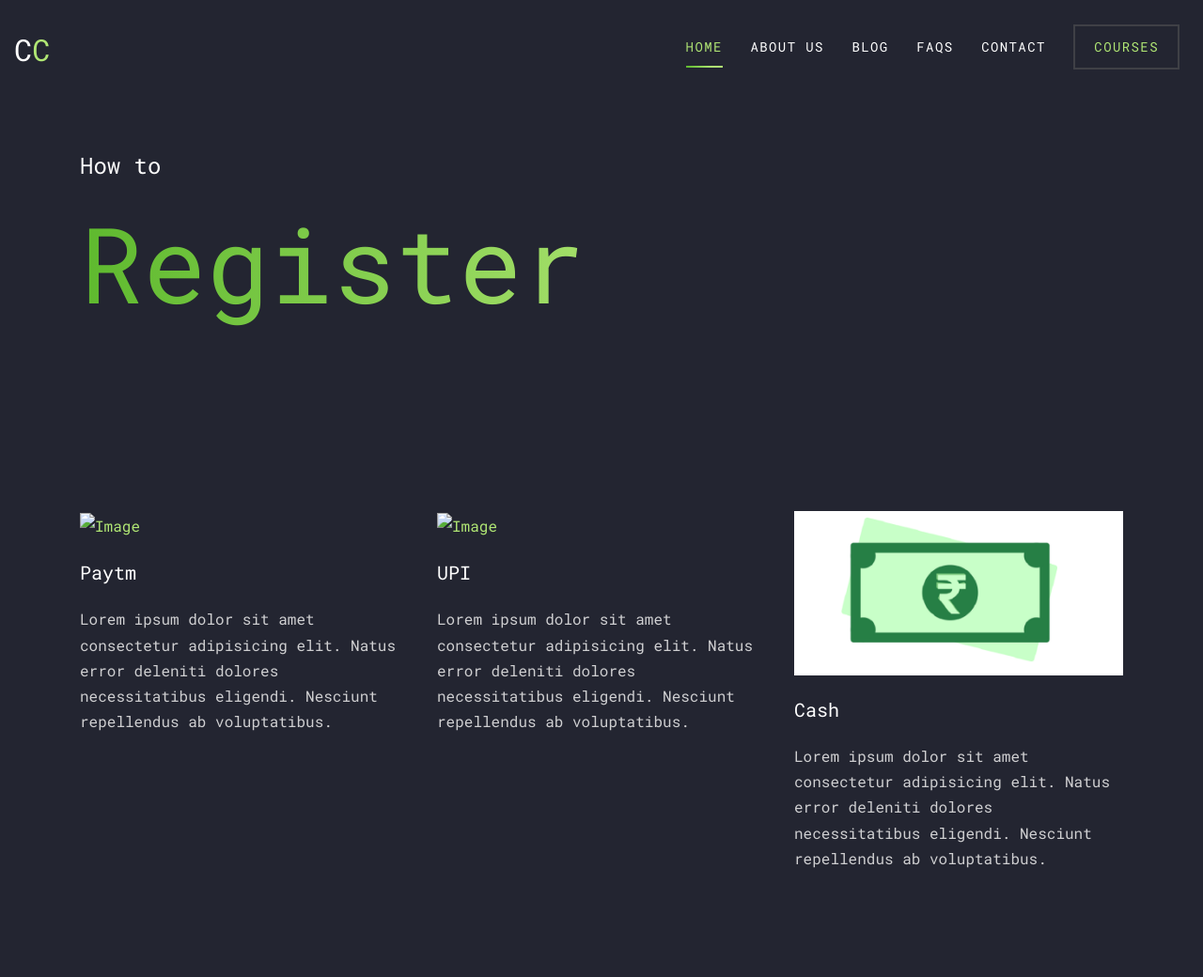
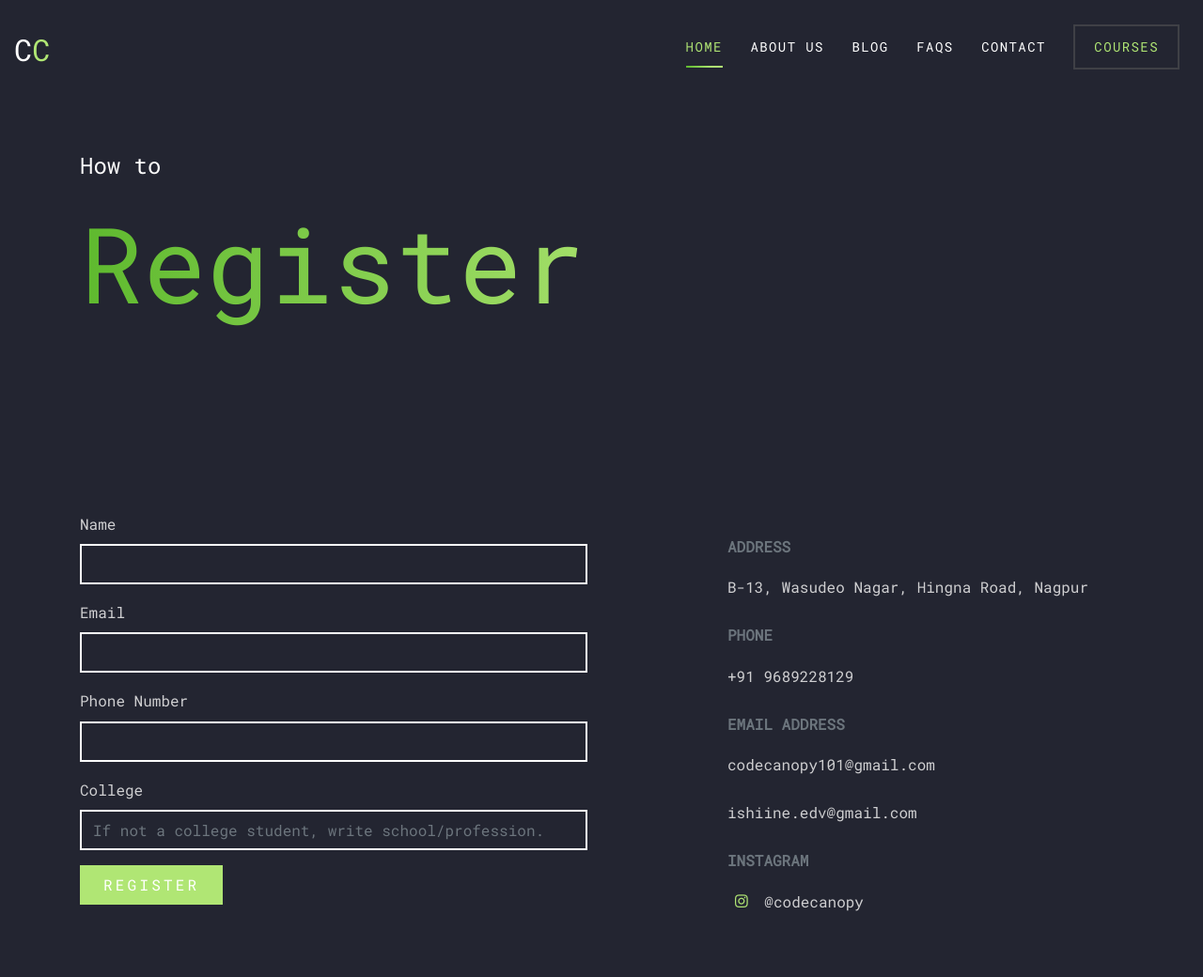
Before and after one commit to codecanopy/codecanopy.github.io, a plain HTML site: page register.html in a window 1280 px wide. Shown: the top 1040 px of the page at 94% size. Drawn offline with Linux system fonts and the light colour scheme; files whose address does not match are found by name.

Commit message:
connect registration form

```diff
--- a/register.html
+++ b/register.html
@@ -70,32 +70,74 @@
 
     <div class="site-section">
       <div class="container">
-        <div class="row mb-5">
-          <div class="col-md-6 col-lg-4 mb-5 mb-lg-5 blog-entry"  data-aos="fade-up" data-aos-delay="200">
-            <a href="#" class="d-block mb-4">
-              <img src="images/paytm_logo.png" alt="Image" class="img-fluid">
-            </a>
-            <h2 class="mb-4"><a href="#">Paytm</a></h2>
-            <p>Lorem ipsum dolor sit amet consectetur adipisicing elit. Natus error deleniti dolores necessitatibus eligendi. Nesciunt repellendus ab voluptatibus.
+        <div class="row">
+          <div class="col-md-6" data-aos="fade-up">
+
+          <form action="https://docs.google.com/forms/d/e/1FAIpQLSfIKYOJK6jMvQOpgmHKPAhnIpC7MT6TTUeZ1OpPC5dVMjeMow/formResponse" method="POST">
+
+              <div class="row form-group">
+
+                <div class="col-md-12">
+                  <label class="" for="email">Name</label>
+                  <input type="email" id="email" class="form-control" name="entry.748792108">
+                </div>
+              </div>
+
+              <div class="row form-group">
+
+                <div class="col-md-12">
+                  <label class="" for="subject">Email</label>
+                  <input type="subject" id="subject" class="form-control" name="entry.1994161040">
+                </div>
+              </div>
+
+              <div class="row form-group">
+
+                <div class="col-md-12">
+                  <label class="" for="subject">Phone Number</label>
+                  <input type="subject" id="subject" class="form-control" name="entry.662213602">
+                </div>
+              </div>
+
+              <div class="row form-group">
+
+                <div class="col-md-12">
+                  <label class="" for="subject">College</label>
+                  <input type="subject" placeholder="If not a college student, write school/profession." id="subject" class="form-control" name="entry.1277223199">
+                </div>
+              </div>
+
+              <div class="row form-group">
+                <div class="col-md-12">
+                  <input type="submit" title="After submission, you'll be redirected to home page" value="Register" class="btn btn-primary py-2 px-4 text-white">
+                </div>
+              </div>
+            </form>
           </div>
 
-          <div class="col-md-6 col-lg-4 mb-5 mb-lg-5 blog-entry" data-aos="fade-up" data-aos-delay="300">
-            <a href="#" class="d-block mb-4">
-              <img src="images/upi_logo.png" alt="Image" class="img-fluid">
-            </a>
-            <h2 class="mb-4"><a href="#">UPI</a></h2>
-            <p>Lorem ipsum dolor sit amet consectetur adipisicing elit. Natus error deleniti dolores necessitatibus eligendi. Nesciunt repellendus ab voluptatibus.
+          <div class="col-md-5 ml-auto" data-aos="fade-up" data-aos-delay="100">
+            <div class="p-4 mb-3">
+              <p class="mb-0 font-weight-bold text-secondary text-uppercase mb-3">Address</p>
+              <p class="mb-4">B-13, Wasudeo Nagar, Hingna Road, Nagpur</p>
+
+              <p class="mb-0 font-weight-bold text-secondary text-uppercase mb-3">Phone</p>
+              <p class="mb-4">+91 9689228129</p>
+
+              <p class="mb-0 font-weight-bold text-secondary text-uppercase mb-3">Email Address</p>
+              <p class="mb-4">codecanopy101@gmail.com</p>
+              <p class="mb-4">ishiine.edv@gmail.com</p>
+
+              <p class="mb-0 font-weight-bold text-secondary text-uppercase mb-3">Instagram</p>
+              <p class="mb-4">
+                  <a href="https://www.instagram.com/codecanopy/" class="p-2"><span class="icon-instagram"></span></a>
+                  @codecanopy
+              </p>
+
+            </div>
           </div>
-
-          <div class="col-md-6 col-lg-4 mb-5 mb-lg-5 blog-entry" data-aos="fade-up" data-aos-delay="400">
-            <a href="#" class="d-block mb-4">
-              <img src="images/cash_logo.png" alt="Image" class="img-fluid">
-            </a>
-            <h2 class="mb-4"><a href="#">Cash</a></h2>
-            <p>Lorem ipsum dolor sit amet consectetur adipisicing elit. Natus error deleniti dolores necessitatibus eligendi. Nesciunt repellendus ab voluptatibus.
-            </div>
-
         </div>
+      </div>
+    </div>
 
 
       </div>
```
Also changed, not shown: contact.html (+2 -7 lines).
